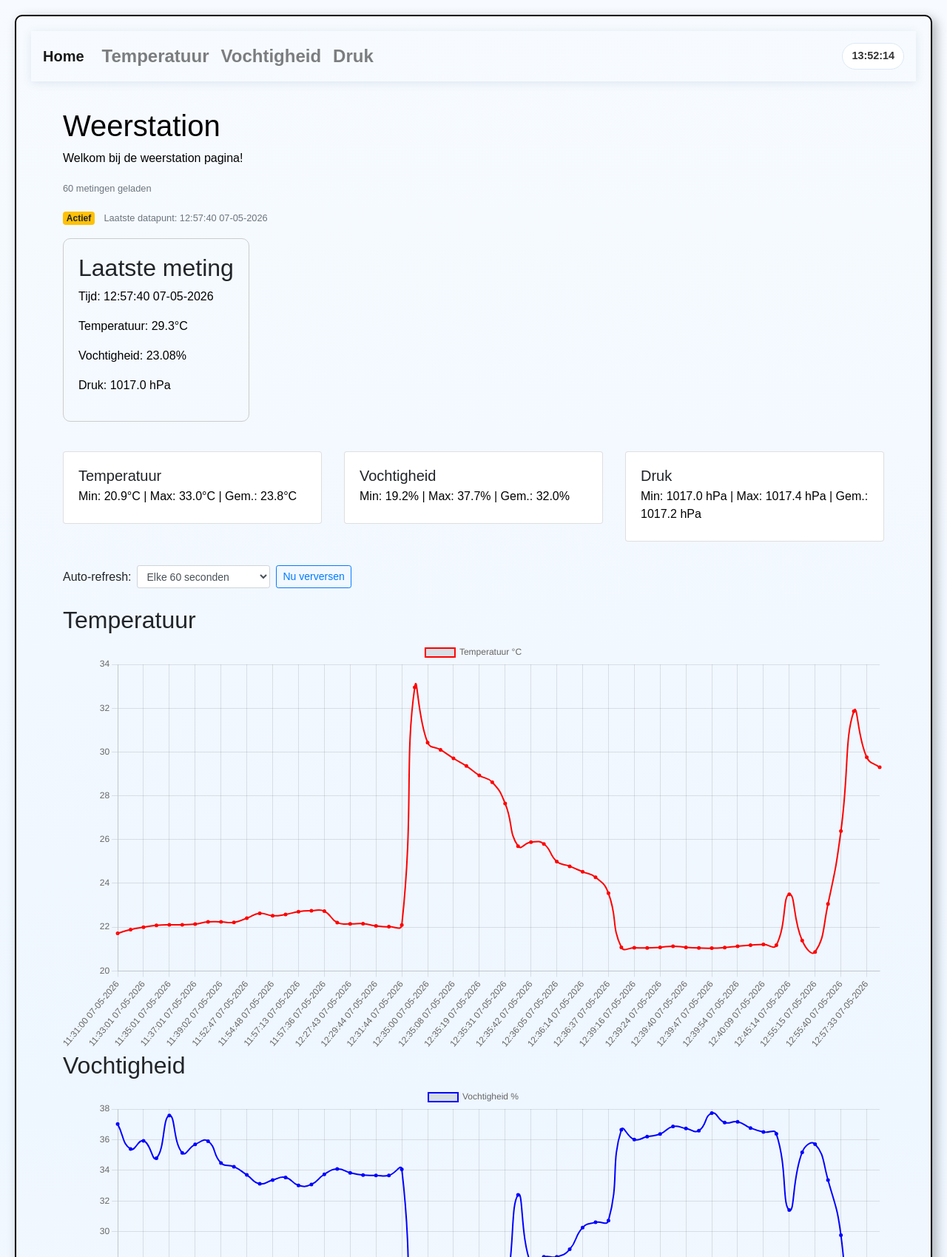
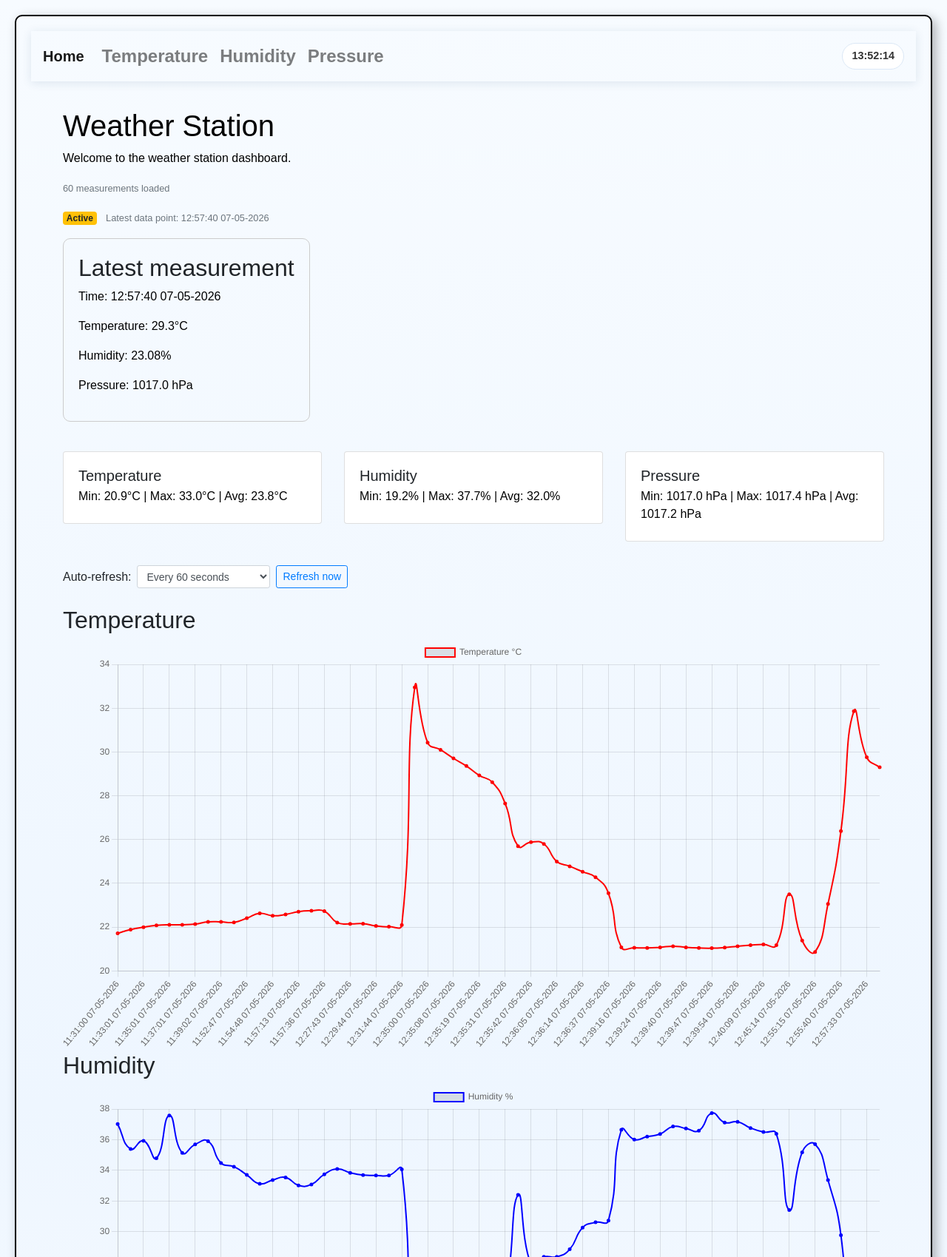
Before and after one commit to eliasdepauw95-sp/MyBME280, a Flask app: page / in a window 1280 px wide. Shown: the top 1699 px of the page at 74% size. Run offline with Flask 3, Linux system fonts and the light colour scheme; data comes from the database, SQL or seed files in the repository; some libraries are stand-ins or nearby versions.

Commit message:
Refractirering teh code to english

```diff
--- a/WeatherStation/weerstationServer/static/index.js
+++ b/WeatherStation/WeatherstationServer/static/index.js
@@ -14,8 +14,8 @@ function getStats(values) {
 
 function formatStats(values, suffix) {
     const stats = getStats(values);
-    if (!stats) return "Geen data";
-    return `Min: ${stats.min.toFixed(1)}${suffix} | Max: ${stats.max.toFixed(1)}${suffix} | Gem.: ${stats.avg.toFixed(1)}${suffix}`;
+    if (!stats) return "No data";
+    return `Min: ${stats.min.toFixed(1)}${suffix} | Max: ${stats.max.toFixed(1)}${suffix} | Avg: ${stats.avg.toFixed(1)}${suffix}`;
 }
 
 function updateComfortStatus(tempValues, humValues) {
@@ -25,7 +25,7 @@ function updateComfortStatus(tempValues, humValues) {
 
     if (lastTemp == null || lastHum == null) {
         badge.className = "badge badge-secondary";
-        badge.textContent = "Onvoldoende data";
+        badge.textContent = "Insufficient data";
         return;
     }
     if (lastTemp >= 18 && lastTemp <= 25 && lastHum >= 35 && lastHum <= 60) {
@@ -33,7 +33,7 @@ function updateComfortStatus(tempValues, humValues) {
         badge.textContent = "Comfort";
     } else {
         badge.className = "badge badge-warning";
-        badge.textContent = "Actief";
+        badge.textContent = "Active";
     }
 }
 
@@ -72,21 +72,21 @@ function createChart(canvasId, label, values, color) {
 document.getElementById("tempStats").textContent = formatStats(temperaturen, TEMP_UNIT_LABEL);
 document.getElementById("vochtStats").textContent = formatStats(vochtigheidData, "%");
 document.getElementById("drukStats").textContent = formatStats(drukData, " hPa");
-document.getElementById("countInfo").textContent = `${labels.length} metingen geladen`;
+document.getElementById("countInfo").textContent = `${labels.length} measurements loaded`;
 
 if (labels.length) {
     const latestLabel = labels[labels.length - 1];
-    document.getElementById("lastUpdateInfo").textContent = `Laatste datapunt: ${latestLabel}`;
+    document.getElementById("lastUpdateInfo").textContent = `Latest data point: ${latestLabel}`;
 } else {
-    document.getElementById("lastUpdateInfo").textContent = "Geen data beschikbaar";
+    document.getElementById("lastUpdateInfo").textContent = "No data available";
 }
 
 updateComfortStatus(temperaturen, vochtigheidData);
 
 if (labels.length) {
-    createChart("tempChart", `Temperatuur ${TEMP_UNIT_LABEL}`, temperaturen, "red");
-    createChart("vochtChart", "Vochtigheid %", vochtigheidData, "blue");
-    createChart("drukChart", "Druk hPa", drukData, "yellow");
+    createChart("tempChart", `Temperature ${TEMP_UNIT_LABEL}`, temperaturen, "red");
+    createChart("vochtChart", "Humidity %", vochtigheidData, "blue");
+    createChart("drukChart", "Pressure hPa", drukData, "yellow");
 }
 
 let refreshTimer = null;
@@ -109,18 +109,21 @@ applyRefreshInterval(Number(refreshSelect.value));
 
 const backToTopBtn = document.getElementById("backToTopBtn");
 window.addEventListener("scroll", () => {
-    backToTopBtn.style.display = window.scrollY > 200 ? "block" : "none";10
+    backToTopBtn.style.display = window.scrollY > 200 ? "block" : "none";
 });
 backToTopBtn.addEventListener("click", () => {
     window.scrollTo({ top: 0, behavior: "smooth" });
 });
+
 function updateClock() {
     const now = new Date();
-        const time = now.toLocaleTimeString('nl-NL', { hour12: false });
-        const clock = document.getElementById('liveClock');
+    const time = now.toLocaleTimeString("en-GB", { hour12: false });
+    const clock = document.getElementById("liveClock");
     if (clock) clock.textContent = time;
 }
+
 updateClock();
 setInterval(updateClock, 1000);
-      const yearNow = document.getElementById('yearNow');
+
+const yearNow = document.getElementById("yearNow");
 if (yearNow) yearNow.textContent = new Date().getFullYear();
--- a/WeatherStation/weerstationServer/templates/base.html
+++ b/WeatherStation/WeatherstationServer/templates/base.html
@@ -20,13 +20,13 @@
         <div class="collapse navbar-collapse" id="navbarNav">
             <ul class="navbar-nav">
               <li class="nav-item">
-                <a class="nav-link" href="{{ url_for('index') }}#temperatuur">Temperatuur</a>
+                <a class="nav-link" href="{{ url_for('index') }}#temperatuur">Temperature</a>
               </li>
               <li class="nav-item">
-                <a class="nav-link" href="{{ url_for('index') }}#vochtigheid">Vochtigheid</a>
+                <a class="nav-link" href="{{ url_for('index') }}#vochtigheid">Humidity</a>
               </li>
               <li class="nav-item">
-                <a class="nav-link" href="{{ url_for('index') }}#druk">Druk</a>
+                <a class="nav-link" href="{{ url_for('index') }}#druk">Pressure</a>
               </li>
             </ul>
             <div class="ml-auto clock-pill">
@@ -39,7 +39,7 @@
           {% block content %} {% endblock %}
         </main>
         <footer class="py-3 text-center">
-          Weerstation dashboard • <span id="yearNow"></span>
+          Weather station dashboard | <span id="yearNow"></span>
         </footer>
     </div>
 
--- a/WeatherStation/weerstationServer/templates/index.html
+++ b/WeatherStation/WeatherstationServer/templates/index.html
@@ -1,14 +1,14 @@
 {% extends 'base.html' %}
 
-{% block title %}Weerstation{% endblock %}
+{% block title %}Weather Station{% endblock %}
 
 {% block content %}
 
 <script src="https://cdn.jsdelivr.net/npm/chart.js"></script>
 
-<h1>Weerstation</h1>
+<h1>Weather Station</h1>
 
-<p>Welkom bij de weerstation pagina!</p>
+<p>Welcome to the weather station dashboard.</p>
 
 <div class="mb-3">
     <small class="text-muted" id="countInfo"></small>
@@ -19,52 +19,52 @@
     <small class="text-muted ml-2" id="lastUpdateInfo"></small>
 </div>
 
-<!-- Laatste meting -->
+<!-- Latest measurement -->
 <div class="latest-measurement">
-    <h2>Laatste meting</h2>
-    <p>Tijd: {{ tijden[0]['tijdstip'] if tijden else 'Geen data' }}</p>
-    <p>Temperatuur: {{ temps[0]['waarde'] if temps else '-' }}&deg;C</p>
-    <p>Vochtigheid: {{ vochtigheid[0]['waarde'] if vochtigheid else '-' }}%</p>
-    <p>Druk: {{ drukken[0]['waarde'] if drukken else '-' }} hPa</p>
+    <h2>Latest measurement</h2>
+    <p>Time: {{ tijden[0]['tijdstip'] if tijden else 'No data' }}</p>
+    <p>Temperature: {{ temps[0]['waarde'] if temps else '-' }}&deg;C</p>
+    <p>Humidity: {{ vochtigheid[0]['waarde'] if vochtigheid else '-' }}%</p>
+    <p>Pressure: {{ drukken[0]['waarde'] if drukken else '-' }} hPa</p>
 </div>
 
 <div class="row mb-4">
     <div class="col-md-4 mb-2">
-        <div class="card"><div class="card-body"><h5 class="card-title mb-1">Temperatuur</h5><p class="card-text mb-1" id="tempStats">-</p></div></div>
+        <div class="card"><div class="card-body"><h5 class="card-title mb-1">Temperature</h5><p class="card-text mb-1" id="tempStats">-</p></div></div>
     </div>
     <div class="col-md-4 mb-2">
-        <div class="card"><div class="card-body"><h5 class="card-title mb-1">Vochtigheid</h5><p class="card-text mb-1" id="vochtStats">-</p></div></div>
+        <div class="card"><div class="card-body"><h5 class="card-title mb-1">Humidity</h5><p class="card-text mb-1" id="vochtStats">-</p></div></div>
     </div>
     <div class="col-md-4 mb-2">
-        <div class="card"><div class="card-body"><h5 class="card-title mb-1">Druk</h5><p class="card-text mb-1" id="drukStats">-</p></div></div>
+        <div class="card"><div class="card-body"><h5 class="card-title mb-1">Pressure</h5><p class="card-text mb-1" id="drukStats">-</p></div></div>
     </div>
 </div>
 
 <div class="mb-4 d-flex align-items-center flex-wrap">
     <label for="refreshSelect" class="mb-0 mr-2">Auto-refresh:</label>
     <select id="refreshSelect" class="form-control form-control-sm mr-2 refresh-select">
-        <option value="0">Uit</option>
-        <option value="30">Elke 30 seconden</option>
-        <option value="60" selected>Elke 60 seconden</option>
-        <option value="300">Elke 5 minuten</option>
+        <option value="0">Off</option>
+        <option value="30">Every 30 seconds</option>
+        <option value="60" selected>Every 60 seconds</option>
+        <option value="300">Every 5 minutes</option>
     </select>
-    <button class="btn btn-sm btn-outline-primary mb-2 mb-md-0" onclick="window.location.reload()">Nu verversen</button>
+    <button class="btn btn-sm btn-outline-primary mb-2 mb-md-0" onclick="window.location.reload()">Refresh now</button>
 </div>
 
-<h2 id="temperatuur">Temperatuur</h2>
+<h2 id="temperatuur">Temperature</h2>
 <canvas id="tempChart"></canvas>
 
-<h2 id="vochtigheid">Vochtigheid</h2>
+<h2 id="vochtigheid">Humidity</h2>
 <canvas id="vochtChart"></canvas>
 
-<h2 id="druk">Druk</h2>
+<h2 id="druk">Pressure</h2>
 <canvas id="drukChart"></canvas>
 
 <button
     id="backToTopBtn"
     class="btn btn-primary btn-sm back-to-top-btn"
 >
-    Omhoog
+    Back to top
 </button>
 
 <script id="labels-data" type="application/json">{{ (tijden | map(attribute='tijdstip') | list)[::-1] | tojson }}</script>
```
Also changed, not shown: README.md, WeatherStation/WeatherstationServer/app.py (renamed from WeatherStation/weerstationServer/app.py), WeatherStation/WeatherstationServer/db.py (renamed from WeatherStation/weerstationServer/db.py), WeatherStation/WeatherstationServer/sql/weerstation.db (renamed from WeatherStation/weerstationServer/sql/weerstation.db), WeatherStation/WeatherstationServer/sql/weerstation.sql (renamed from WeatherStation/weerstationServer/sql/weerstation.sql), WeatherStation/WeatherstationServer/static/style.css (renamed from WeatherStation/weerstationServer/static/style.css), WeatherStation/WeatherstationServer/templates/data/druk.html (renamed from WeatherStation/weerstationServer/templates/data/druk.html), WeatherStation/WeatherstationServer/templates/data/temp.html (renamed from WeatherStation/weerstationServer/templates/data/temp.html), WeatherStation/WeatherstationServer/templates/data/vocht.html (renamed from WeatherStation/weerstationServer/templates/data/vocht.html), 2 other files. Lines whose indentation alone changed are shown as unchanged.
